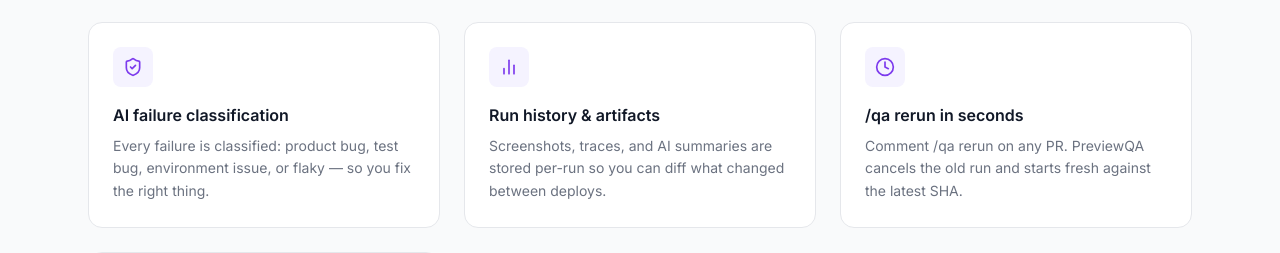
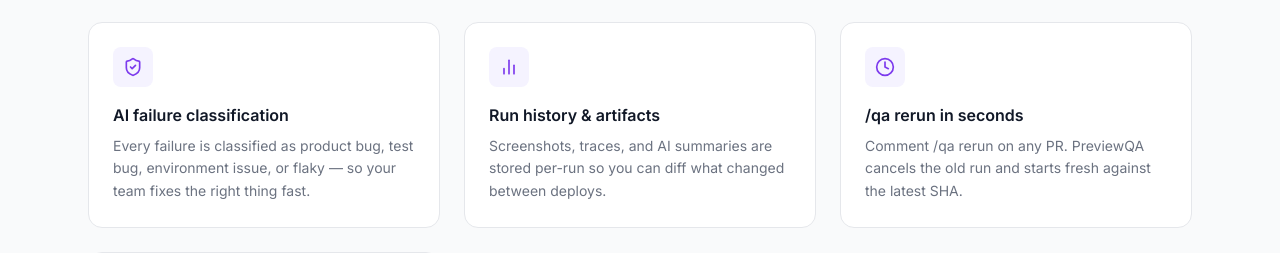
Before and after one commit to anurag6569201/a-try, a React (Vite) app in the folder apps/web/: page / in a window 1280 px wide. Shown: the part 1600-1853 px from the top of the page. Built offline with nearby package versions, Linux system fonts and the light colour scheme; no server answers.

Commit message:
feat(web): refine AI failure classification copy

```diff
--- a/apps/web/src/pages/Landing.tsx
+++ b/apps/web/src/pages/Landing.tsx
@@ -22,7 +22,7 @@
   {
     icon: <ShieldCheck className="w-5 h-5" />,
     title: 'AI failure classification',
-    desc: 'Every failure is classified: product bug, test bug, environment issue, or flaky — so you fix the right thing.',
+    desc: 'Every failure is classified as product bug, test bug, environment issue, or flaky — so your team fixes the right thing fast.',
   },
   {
     icon: <BarChart2 className="w-5 h-5" />,
```
